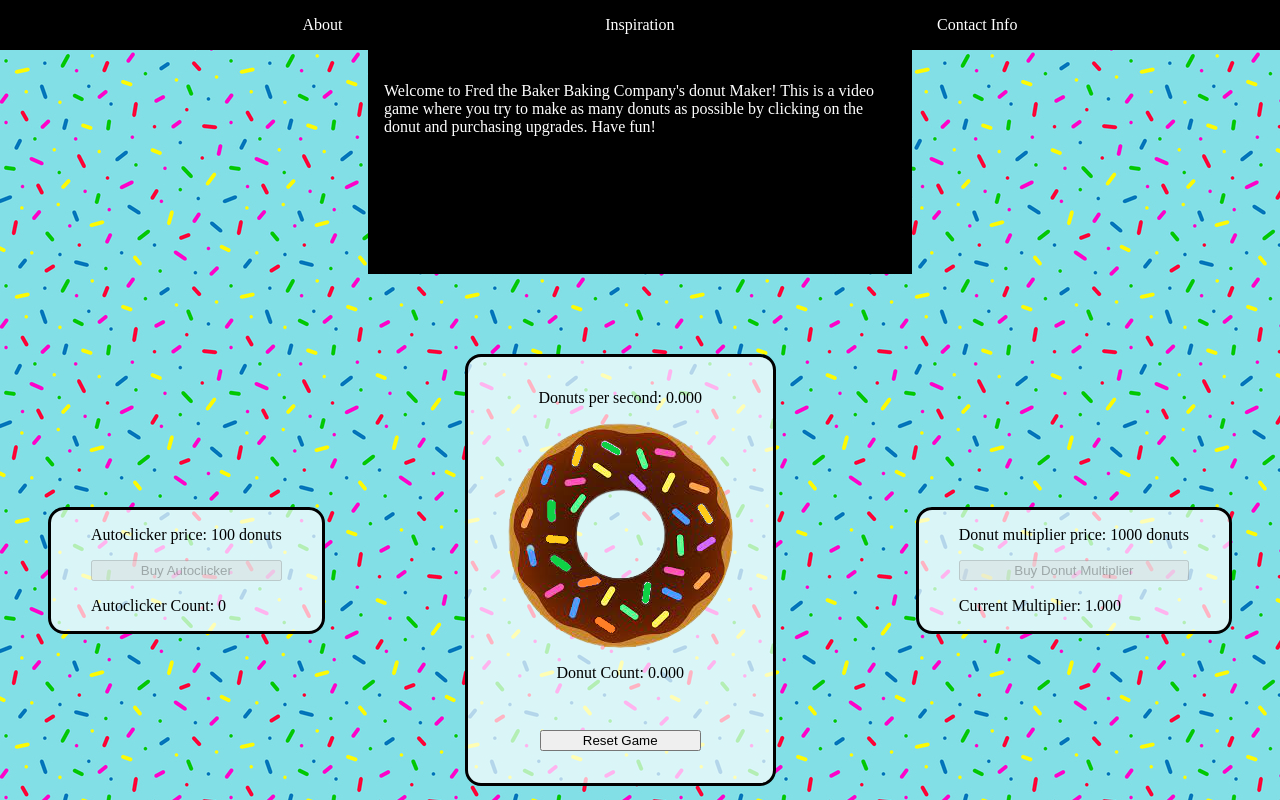
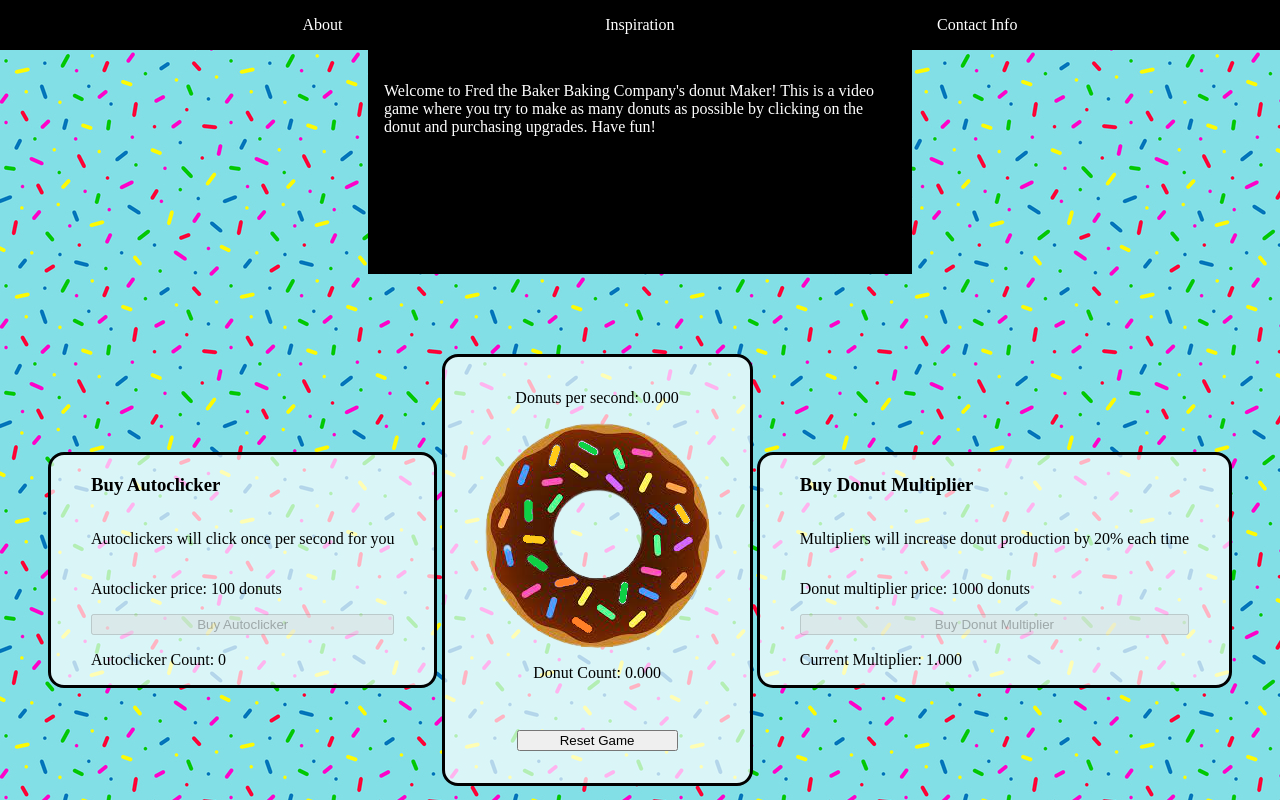
Before and after one commit to Lynxbob/donut-maker, a plain HTML site: page index.html in a window 1280 px wide. Drawn offline with Linux system fonts and the light colour scheme.

Commit message:
added short description for upgrades

```diff
--- a/index.html
+++ b/index.html
@@ -25,6 +25,8 @@
 
         <main class="main__section">
             <section class="auto__clickers">
+                <h3>Buy Autoclicker</h3>
+                <p>Autoclickers will click once per second for you</p>
                 <p class="autoclicker__price">Autoclicker price: 100 donuts</p>
                 <button id="buy__autoclicker">Buy Autoclicker</button>
                 <p class="autoclicker__count">Autoclicker Count: 0</p>
@@ -41,6 +43,8 @@
 
 
             <section class="donut__multipliers">
+                <h3>Buy Donut Multiplier</h3>
+                <p>Multipliers will increase donut production by 20% each time</p>
                 <p class="multiplier__price">Donut multiplier price: 1000 donuts</p>
                 <button id="buy__multiplier">Buy Donut Multiplier</button>
                 <p class="current__multiplier">Current Multiplier: 1.000</p>
```
